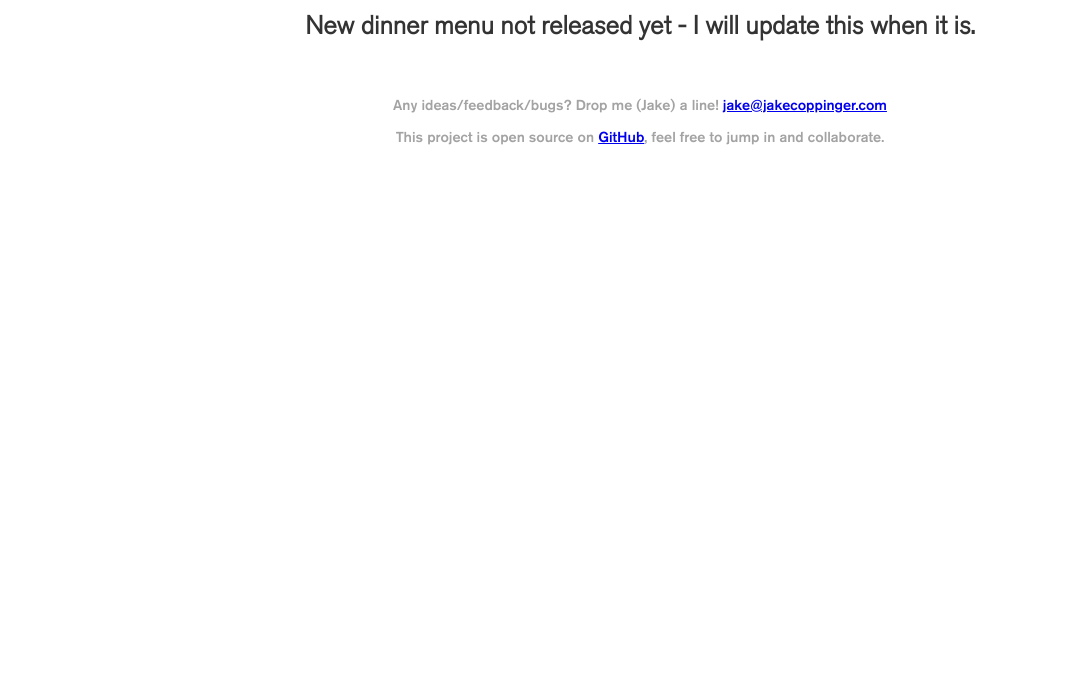
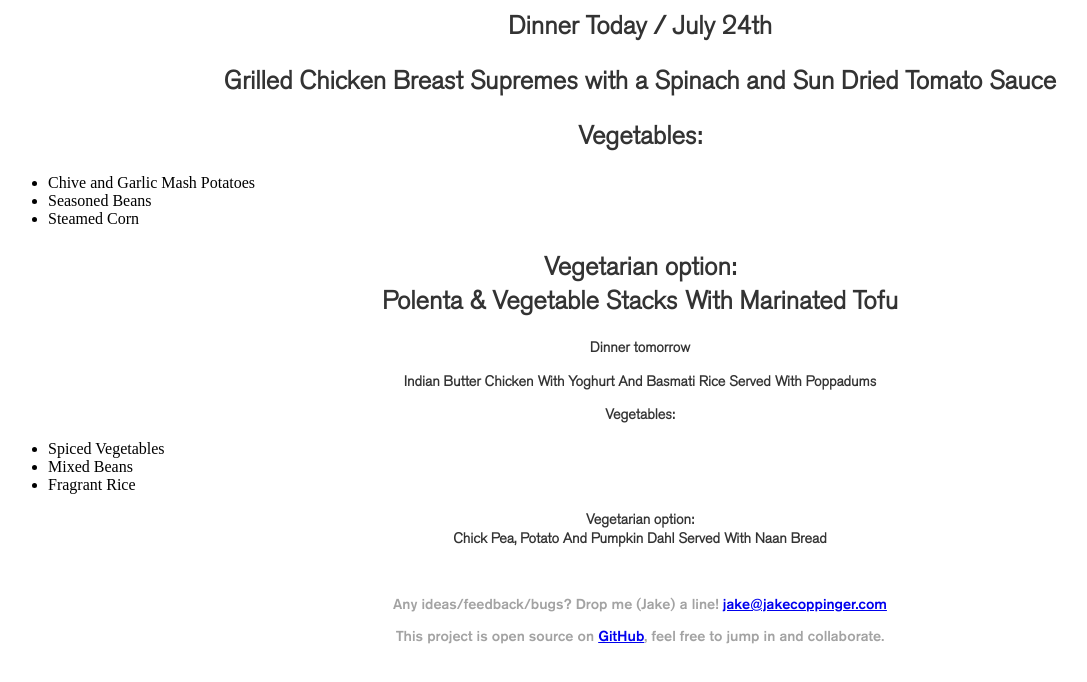
Before and after one commit to jakecoppinger/dinner_today, a website: page index.html in a window 1280 px wide. Shown: the whole page, without its empty margins (0-1087 px from the left). Drawn offline with Linux system fonts and the light colour scheme.

Commit message:
Now has unordered lists

```diff
--- a/index.html
+++ b/index.html
@@ -1,4 +1,5 @@
 <html>
+
 <head>
     <title>Dinner Today</title>
     <meta charset="UTF-8">
@@ -10,7 +11,6 @@
     <script src="script.js"></script>
     <link rel="stylesheet" href="fonts.css">
     <link rel="stylesheet" href="styles.css">
-
     <script type="text/javascript">
     window.heap = window.heap || [], heap.load = function(e, t) {
         window.heap.appid = e, window.heap.config = t = t || {};
@@ -48,18 +48,27 @@
         <div id="nomenu" v-if="noMenu">
             <h2>New dinner menu not released yet - I will update this when it is.</h2>
         </div>
-        <div id="menu" >
+        <div id="menu">
             <div id="dinnertoday" v-if="mealsTodayData">
                 <h2>Dinner Today / {{humanDate}}</h2>
                 <h2>{{mealsToday.Dinner}}</h2>
-                <h2>Vegetables:<br>{{mealsToday.Vegetables}}</h2>
+                <h2>Vegetables:</h2>
+                <ul>
+                    <li v-for="vegetable in mealsToday.Vegetables">
+                        {{ vegetable }}
+                    </li>
+                </ul>
                 <h2>Vegetarian option:<br>{{mealsToday.Vegetarian}}</h2>
             </div>
-
             <div id="dinnertomorrow" v-if="mealsTomorrowData">
                 <h3>Dinner tomorrow</h3>
                 <h3>{{mealsTomorrow.Dinner}}</h3>
-                <h3>Vegetables:<br>{{mealsTomorrow.Vegetables}}</h3>
+                <h3>Vegetables:</h3>
+                <ul>
+                    <li v-for="vegetable in mealsTomorrow.Vegetables">
+                        {{ vegetable }}
+                    </li>
+                </ul>
                 <h3>Vegetarian option:<br>{{mealsTomorrow.Vegetarian}}</h3>
             </div>
         </div>
@@ -71,4 +80,5 @@
         </div>
     </div>
 </body>
+
 </html>
--- a/script.js
+++ b/script.js
@@ -83,7 +83,7 @@ function mealsForDate(data,d) {
 
 window.onload = function() {
     // new Date();
-    var today = new Date(); //parseISOLocal('2017-07-24T19:40:00');
+    var today = parseISOLocal('2017-07-24T19:40:00');
     var tomorrow = new Date(today);
     tomorrow.setDate(tomorrow.getDate() + 1);
 
```
Also changed, not shown: temp.js (deleted, +0 -21 lines).
